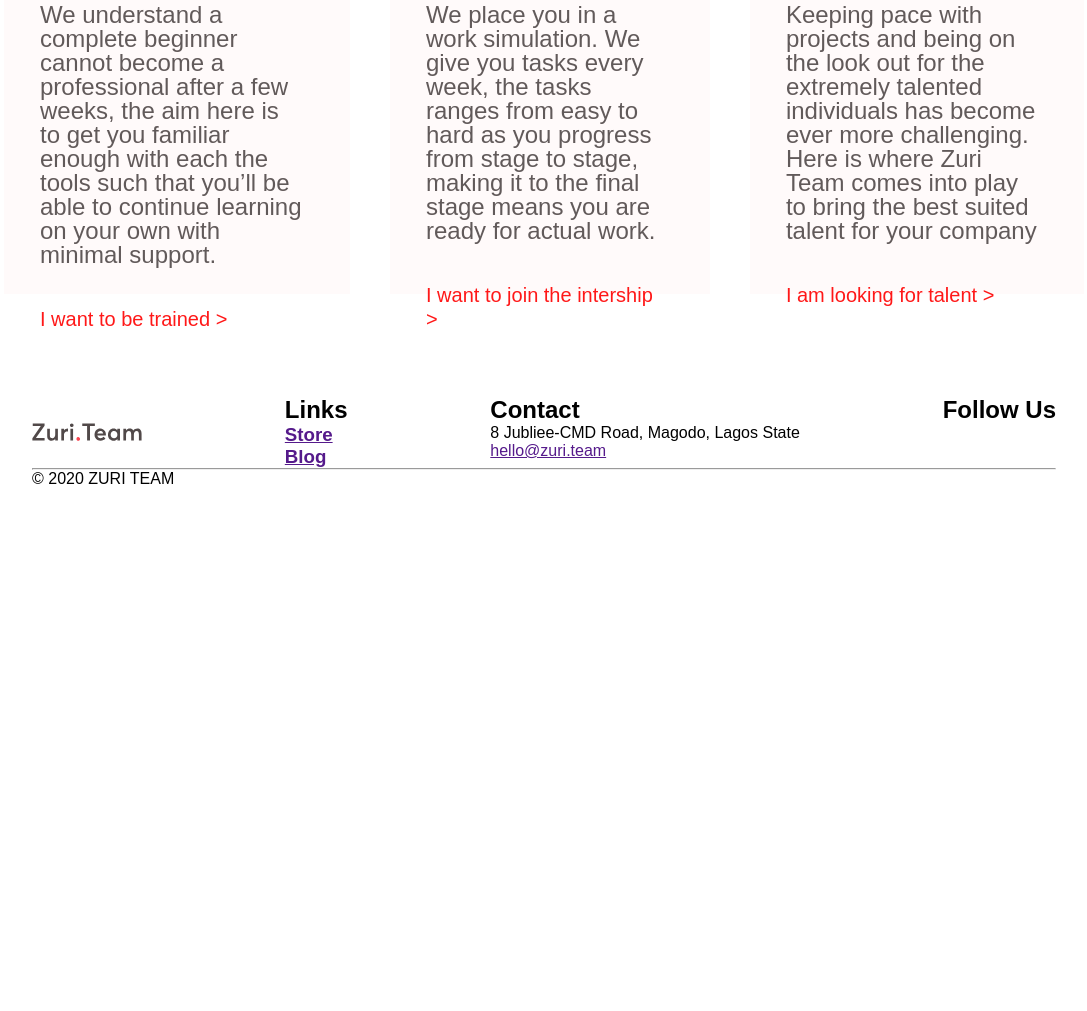
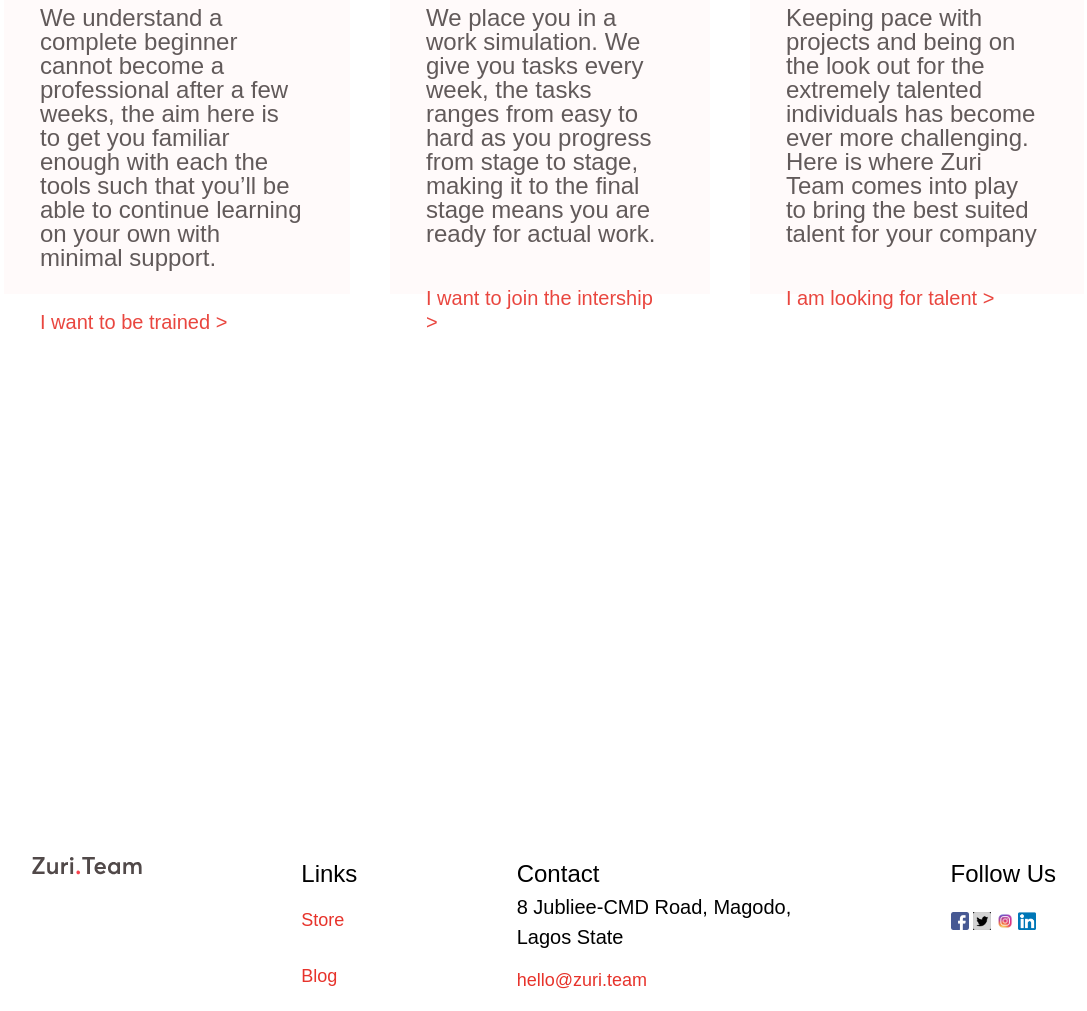
Before and after one commit to smugson/zuriclone, a plain HTML site: page index.html in a window 1280 px wide. Shown: the part 1284-2295 px from the top of the page, without its empty margins (96-1183 px from the left). Drawn offline with Linux system fonts and the light colour scheme.

Commit message:
Landing Page completed

```diff
--- a/css/styles.css
+++ b/css/styles.css
@@ -2,6 +2,7 @@
     margin: 0;
     font-family: Averta, sans-serif;
     box-sizing: border-box;
+    line-height: 1.5;
 }
 
 
@@ -48,7 +49,7 @@
 }
 
 span{
-    color: red;
+    color: #E7332B;
 }
 
 .hero-btn{
@@ -63,24 +64,24 @@ button{
 }
 
 .btn-1{
-    background-color: red;
+    background-color: #E7332B;
     color: white;
     border: none;
 }
 
 .btn-1:hover{
     background-color: white;
-    color: red;
-    border: 1px solid red;
+    color: #E7332B;
+    border: 1px solid #E7332B;
 }
 
 .btn-2{
-    border: 1px solid red;
-    color: red;
+    border: 1px solid #E7332B;
+    color: #E7332B;
 }
 
 .btn-2:hover{
-    background-color: red;
+    background-color: #E7332B;
     color: white;
     border: none;
 }
@@ -93,7 +94,7 @@ button{
 
 .program h3{
     text-align: center;
-    color: red;
+    color: #E7332B;
     font-weight: lighter;
     margin: 30px;
 }
@@ -130,18 +131,64 @@ button{
 }
 
 .box a p{
-    color: red;
+    color: #E7332B;
     font-size: 20px;
 }
 
 .footer-bag{
-    height: 100vh;
+    height: 80vh;
     width: 80%;
     display: block;
     margin: auto;
+    align-items: center;
 }
 
 .footer{
+    margin-top: 300px;
     display: flex;
     justify-content: space-between;
+    align-items: flex-start  ;
+    line-height: 2rem;
+    padding-top: 200px;
+    margin-bottom: 100px;
 }
+
+/* .ln-footer, .ct-footer, .sc-footer{
+    padding: 20px;
+
+} */
+
+.footer h2{
+    font-size: 24px;
+    font-weight: normal;
+}
+
+.footer a{
+    text-decoration: none;
+    line-height: 1.5rem;
+
+}
+
+.ct-footer p{
+    line-height: 1.5;
+    font-size: 20px;
+    font-weight: normal;
+}
+.ln-footer a > p, .ct-footer a >p{
+    font-weight: normal;
+    line-height: 3.5rem;
+    color: #E7332B;
+    font-size: 18px;
+}
+
+.sc-footer img{
+    width: 18px;
+    margin-top: 20px;
+}
+
+
+.copyright p{
+    text-align: center;
+    /* margin-top: 100px; */
+    font-size: 24px;
+}
--- a/index.html
+++ b/index.html
@@ -78,31 +78,31 @@
     <section class="footer-bag">
         <div class="footer">
             <img src="images/ZuriHomePage/zuri-logo-full.svg" alt="">
-            <div>
+            <div class="ln-footer">
                 <h2>Links</h2>
-                <h3><a href="">Store</a></h3>
-                <h3><a href="">Blog</a></h3>
+                <a href=""><p>Store</p></a>
+                <a href=""><p>Blog</p></a>
             </div>
-            <div>
+            <div class="ct-footer">
                 <h2>Contact</h2>
-                <p>8 Jubliee-CMD Road, Magodo,
+                <p>8 Jubliee-CMD Road, Magodo,<br>
                     Lagos State
                 </p>
-                <p>
-                    <a href="">hello@zuri.team</a>
-                </p>
+                    <a href=""><p>
+                        hello@zuri.team
+                    </p></a>
 
             </div>
-            <div>
+            <div class="sc-footer">
                 <h2>Follow Us</h2>
-                <a href=""><img src="" alt=""></a>
-                <a href=""><img src="" alt=""></a>
-                <a href=""><img src="" alt=""></a>
-                <a href=""><img src="" alt=""></a>
+                <a href=""><img src="images/ZuriHomePage/fb.png" alt="Facebook"></a>
+                <a href=""><img src="images/ZuriHomePage/twit.png" alt="Twitter"></a>
+                <a href=""><img src="images/ZuriHomePage/Mabs.png" alt="Instagram"></a>
+                <a href=""><img src="images/ZuriHomePage/in.png" alt=""></a>
             </div>
         </div>
         <hr>
-        <div>
+        <div class="copyright">
             <p>
                 &copy 2020 ZURI TEAM
             </p>
```
Also changed, not shown: images/ZuriHomePage/twit.png (added).
